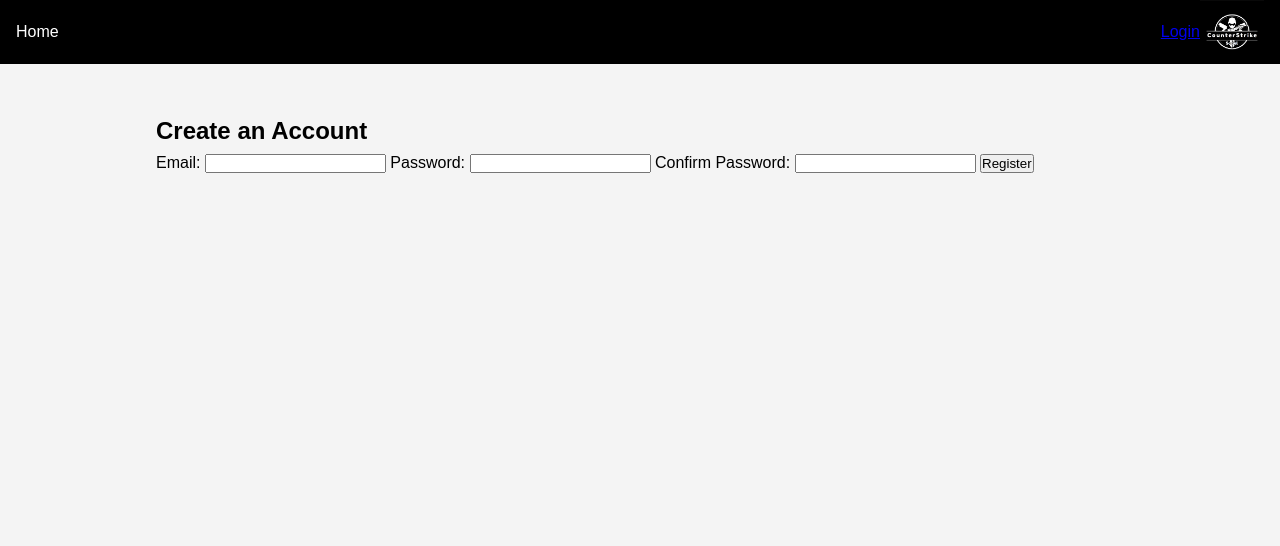
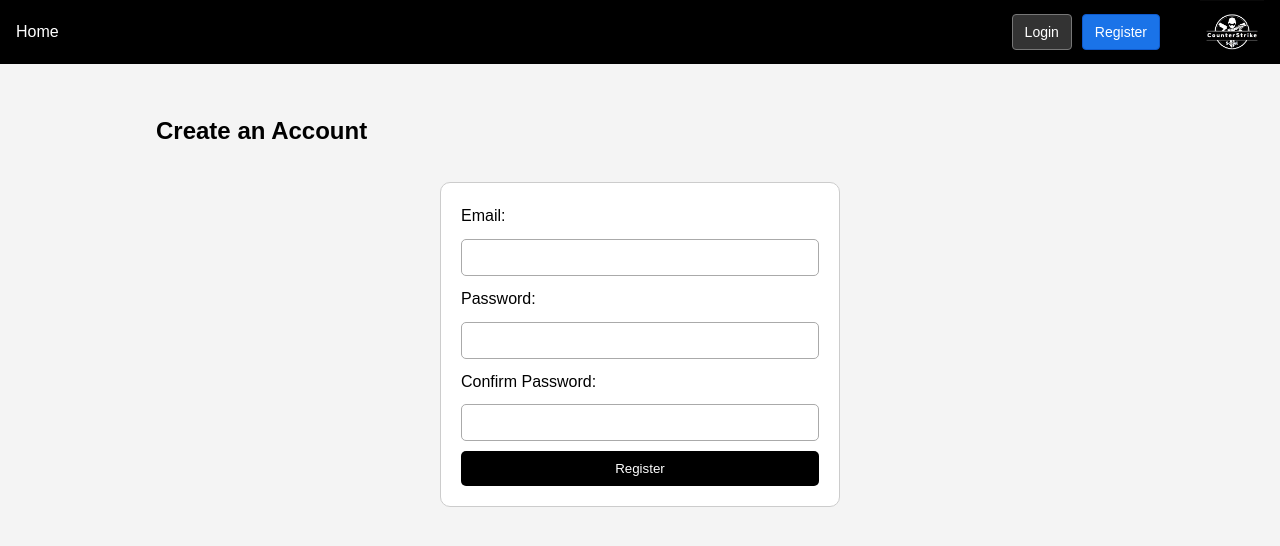
Before and after one commit to Bendan04/CSSteamWebsite, a Flask app: template templates/register.html in a window 1280 px wide. Shown: the top 546 px of the page. Run offline with Flask 3, Linux system fonts and the light colour scheme; the template is opened without the code that fills it, so the values that code supplies are empty.

Commit message:
Add styles for authentication and form elements
Added styles for authentication buttons and form box.

```diff
--- a/static/style.css
+++ b/static/style.css
@@ -59,10 +59,73 @@ body {
     color: #ddd;
 }
 
+.nav-auth {
+    position: absolute;
+    right: 120px;
+    display: flex;
+    gap: 10px;
+    align-items: center;
+}
+
+.auth-btn {
+    padding: 6px 12px;
+    border-radius: 4px;
+    text-decoration: none;
+    color: white;
+    background-color: #333;
+    transition: 0.2s;
+    border: 1px solid #777;
+    font-size: 14px;
+}
+
+.auth-btn:hover {
+    background-color: #555;
+}
+
+.register-btn {
+    background-color: #1a73e8;
+    border-color: #0f5acc;
+}
+
+.register-btn:hover {
+    background-color: #0f5acc;
+}
+
 .container {
     width: 80%;
     margin: 2rem auto;
     padding: 1rem;
+}
+
+.form-box {
+    background: white;
+    padding: 20px;
+    border-radius: 10px;
+    max-width: 400px;
+    margin: 2rem auto;
+    display: flex;
+    flex-direction: column;
+    gap: 10px;
+    border: 1px solid #ccc;
+}
+
+.form-box input {
+    padding: 10px;
+    border-radius: 5px;
+    border: 1px solid #aaa;
+}
+
+.form-box button {
+    padding: 10px;
+    border: none;
+    background-color: black;
+    color: white;
+    cursor: pointer;
+    border-radius: 5px;
+}
+
+.form-box button:hover {
+    background-color: #333;
 }
 
 @media screen and (max-width: 393px) {
```
